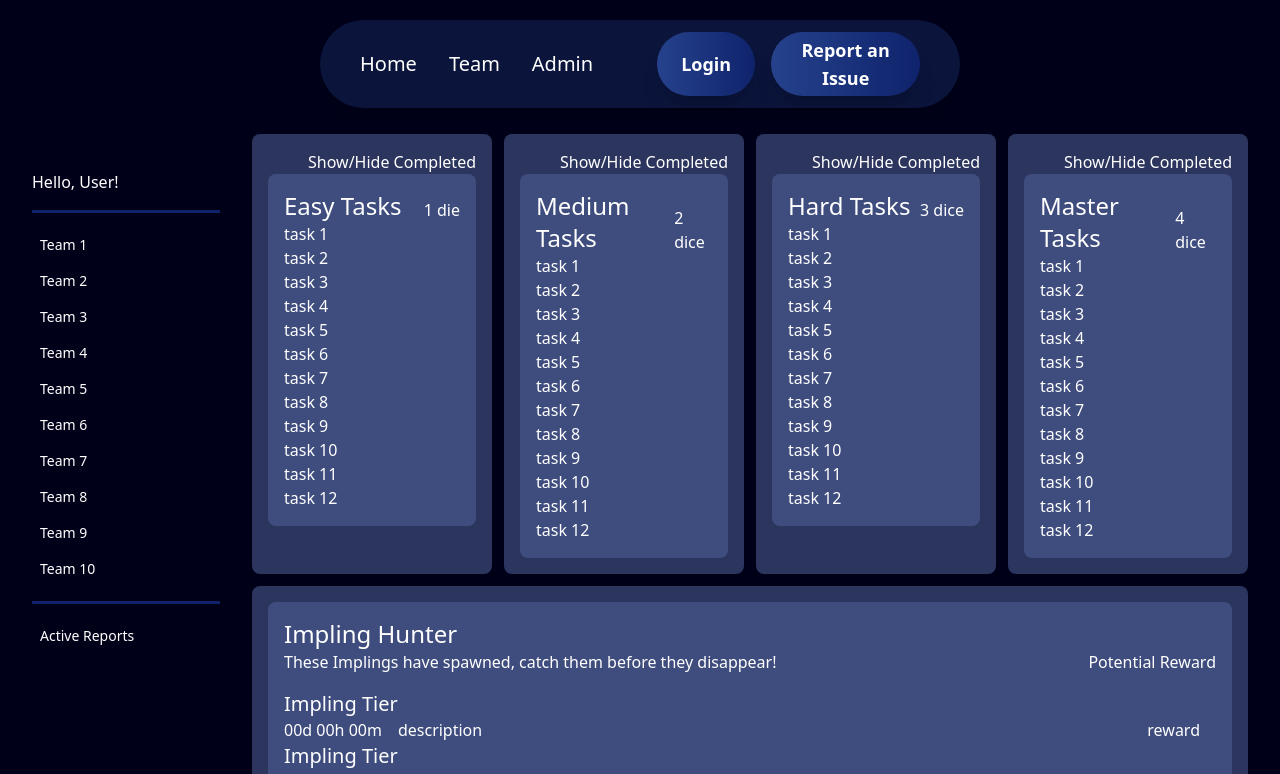
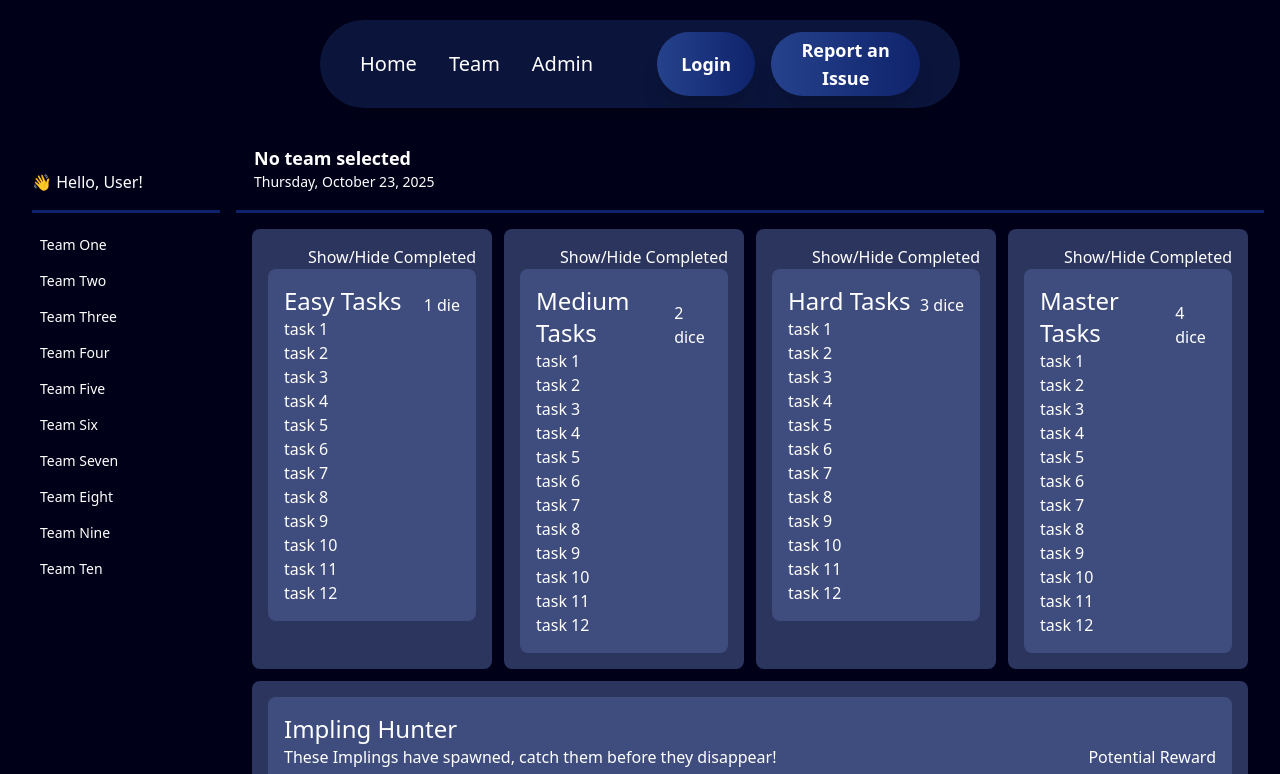
Before and after one commit to birbothedev/rings_and_ladders_event, a React app in the folder frontend/: page /adminpage in a window 1280 px wide. Shown: the top 774 px of the page. Built offline with nearby package versions, Linux system fonts and the light colour scheme; the HTML template or start-up script is replaced by a standard one.

Commit message:
team context, selected team route working

```diff
--- /dev/null
+++ b/frontend/public/jsons/teams.json
@@ -0,0 +1,104 @@
+{
+    "teams": [
+        {
+            "teamId": "team1",
+            "teamName": "Team One",
+            "teamData": {
+                "teamTasks": "",
+                "teamMissions": "",
+                "teamInventory": "",
+                "teamEffects": ""
+            }
+        },
+        {
+            "teamId": "team2",
+            "teamName": "Team Two",
+            "teamData": {
+                "teamTasks": "",
+                "teamMissions": "",
+                "teamInventory": "",
+                "teamEffects": ""
+            }
+        },
+        {
+            "teamId": "team3",
+            "teamName": "Team Three",
+            "teamData": {
+                "teamTasks": "",
+                "teamMissions": "",
+                "teamInventory": "",
+                "teamEffects": ""
+            }
+        },
+        {
+            "teamId": "team4",
+            "teamName": "Team Four",
+            "teamData": {
+                "teamTasks": "",
+                "teamMissions": "",
+                "teamInventory": "",
+                "teamEffects": ""
+            }
+        },
+        {
+            "teamId": "team5",
+            "teamName": "Team Five",
+            "teamData": {
+                "teamTasks": "",
+                "teamMissions": "",
+                "teamInventory": "",
+                "teamEffects": ""
+            }
+        },
+        {
+            "teamId": "team6",
+            "teamName": "Team Six",
+            "teamData": {
+                "teamTasks": "",
+                "teamMissions": "",
+                "teamInventory": "",
+                "teamEffects": ""
+            }
+        },
+        {
+            "teamId": "team7",
+            "teamName": "Team Seven",
+            "teamData": {
+                "teamTasks": "",
+                "teamMissions": "",
+                "teamInventory": "",
+                "teamEffects": ""
+            }
+        },
+        {
+            "teamId": "team8",
+            "teamName": "Team Eight",
+            "teamData": {
+                "teamTasks": "",
+                "teamMissions": "",
+                "teamInventory": "",
+                "teamEffects": ""
+            }
+        },
+        {
+            "teamId": "team9",
+            "teamName": "Team Nine",
+            "teamData": {
+                "teamTasks": "",
+                "teamMissions": "",
+                "teamInventory": "",
+                "teamEffects": ""
+            }
+        },
+        {
+            "teamId": "team10",
+            "teamName": "Team Ten",
+            "teamData": {
+                "teamTasks": "",
+                "teamMissions": "",
+                "teamInventory": "",
+                "teamEffects": ""
+            }
+        }
+    ]
+}
--- a/frontend/src/App.jsx
+++ b/frontend/src/App.jsx
@@ -3,6 +3,7 @@ import { Routes, Route, BrowserRouter } from "react-router-dom"
 import { HomePage } from './pages/HomePage'
 import { TeamPage } from './pages/TeamPage'
 import { AdminPage } from './pages/AdminPage'
+import { TeamFetch } from './components/Contexts/TeamContext'
 
 function App() {
   return (
@@ -10,9 +11,19 @@ function App() {
   <BrowserRouter>
     <NavBar />
     <Routes>
+
       <Route path="/" element={<HomePage />} />
+
       <Route path="/teampage" element={<TeamPage />} />
-      <Route path="/adminpage" element={<AdminPage />} />
+
+      <Route path="/adminpage"
+        element={
+          <TeamFetch>
+            <AdminPage />
+          </TeamFetch>
+        }
+      />
+
     </Routes>
   </BrowserRouter>
   </>
--- /dev/null
+++ b/frontend/src/components/Contexts/TeamContext.jsx
@@ -0,0 +1,39 @@
+import { createContext, useState, useEffect, useContext } from "react"
+
+const TeamContext = createContext()
+
+export function TeamFetch({children}){
+    const [teamData, setTeamData] = useState([])
+    const [loading, setLoading] = useState(true)
+    const [error, setError] = useState(null)
+    const [selectedTeam, setSelectedTeam] = useState("")
+
+    useEffect(() => {
+        async function getTeams() {
+            try {
+                const response = await fetch("/jsons/teams.json", {
+                    method: "GET",
+                    credentials: "include"
+                })
+                const teamsJson = await response.json()
+                setTeamData(teamsJson.teams)
+            } catch (err) {
+                setError(err.message)
+            } finally {
+                setLoading(false)
+            }
+        }
+        getTeams()
+    }, [])
+
+
+    return (
+        <TeamContext.Provider value={{teamData, loading, error, selectedTeam, setSelectedTeam}}>
+            {children}
+        </TeamContext.Provider>
+    )
+}
+
+export function fetchTeamData(){
+    return useContext(TeamContext)
+}
--- a/frontend/src/components/Dashboard.jsx
+++ b/frontend/src/components/Dashboard.jsx
@@ -1,28 +1,16 @@
-import Grid from "./DashboardComps/Grid";
-import { TopBar } from "./DashboardComps/TopBar";
+import { fetchTeamData } from "./Contexts/TeamContext"
+import Grid from "./DashboardComps/Grid"
+import { TopBar } from "./DashboardComps/TopBar"
 
 export function Dashboard({page}){
+    const { selectedTeam } = fetchTeamData()
+
     return (
         <>
-            {
-                page ==="team" &&
-                <>
-                    <div className="bg-bordermuted/60 rounded-lg pb-4 shadow h-fit">
-                            <TopBar />
-                            <Grid page={page}/>
-                    </div>
-                </>
-            }
-            {
-                page ==="admin" &&
-                <>
-                    <div className="rounded-lg pb-4 shadow h-fit">
-                        <div className="pt-4">
-                            <Grid page={page}/>
-                        </div>
-                    </div>
-                </>
-            }
+            <div className="rounded-lg pb-4 shadow h-fit">
+                <TopBar page={page} team={selectedTeam}/>
+                <Grid page={page} team={selectedTeam}/>
+            </div>
         </>
     )
 }
--- a/frontend/src/components/DashboardComps/BonusMissions.jsx
+++ b/frontend/src/components/DashboardComps/BonusMissions.jsx
@@ -1,4 +1,3 @@
-import React from 'react'
 
 const BonusMissions = () => {
     const missionCount = 30
--- a/frontend/src/components/DashboardComps/Grid.jsx
+++ b/frontend/src/components/DashboardComps/Grid.jsx
@@ -5,7 +5,7 @@ import { Inventory } from './Inventory'
 import { StatusEffects } from './StatusEffects'
 import Tasks from './Tasks'
 
-const Grid = ({page}) => {
+const Grid = ({page, team}) => {
     return (
         <div className="px-4 grid gap-3 grid-cols-12">
             {
@@ -16,10 +16,10 @@ const Grid = ({page}) => {
                 </>
             }
 
-            <Tasks />
-            <BonusMissions />
-            <Inventory />
-            <StatusEffects />
+            <Tasks team={team?.teamData?.teamTasks || "No team selected"}/>
+            <BonusMissions team={team?.teamData?.teamMissions || "No team selected"}/>
+            <Inventory team={team?.teamData?.teamInventory || "No team selected"}/>
+            <StatusEffects team={team?.teamData?.teamEffects || "No team selected"}/>
         </div>
     )
 }
--- a/frontend/src/components/DashboardComps/TopBar.jsx
+++ b/frontend/src/components/DashboardComps/TopBar.jsx
@@ -1,12 +1,31 @@
-export function TopBar(){
+export function TopBar({page, team}){
+
+    const today = new Date()
+
+    const formattedDate = today.toLocaleDateString("en-US", {
+        weekday: "long",
+        year: "numeric",
+        month: "long",
+        day: "numeric"
+    })
+
     return (
         <div className="border-b-3 px-4 mb-4 mt-2 pb-4 border-bordermuted p-4">
             <div className="flex items-center justify-between p-0.5">
                 <div>
-                    <span className="text-lg font-bold block">👋 Hello, Team Name!</span>
-                    <span className="text-sm block">Tuesday, October 27th 2025</span>
+                    {page === "team" &&
+                        <>
+                            <span className="text-lg font-bold block">👋 Hello, {team?.teamName || "No team selected"}!</span>
+                            <span className="text-sm block">{formattedDate}</span>
+                        </>
+                    }
+                    {page === "admin" &&
+                        <>
+                            <span className="text-lg font-bold block">{team?.teamName || "No team selected"}</span>
+                            <span className="text-sm block">{formattedDate}</span>
+                        </>
+                    }
                 </div>
-
             </div>
         </div>
     )
--- a/frontend/src/components/Sidebar.jsx
+++ b/frontend/src/components/Sidebar.jsx
@@ -3,6 +3,7 @@ import RouteSelect from "./SidebarComps/RouteSelect"
 
 
 const Sidebar = () => {
+
     return (
         <div className="px-4 pt-9">
             <div className="sticky top-8 scrollbar-custom">
--- a/frontend/src/components/SidebarComps/Accountbar.jsx
+++ b/frontend/src/components/SidebarComps/Accountbar.jsx
@@ -2,8 +2,8 @@
 
 const AccountBar = () => {
     return (
-        <div className="border-b border-bordermuted border-b-3 pt-4 pb-4">
-            Hello, User!
+        <div className="border-b-3 border-bordermuted pt-4 pb-4">
+            👋 Hello, User!
         </div>
     )
 }
--- a/frontend/src/components/SidebarComps/RouteSelect.jsx
+++ b/frontend/src/components/SidebarComps/RouteSelect.jsx
@@ -1,37 +1,47 @@
-import { useState } from "react"
-
+import { fetchTeamData } from "../Contexts/TeamContext"
 
 const RouteSelect = () => {
-    const [isSelected, setIsSelected] = useState(null)
+    const { selectedTeam, setSelectedTeam, teamData, loading, error } = fetchTeamData()
 
-    const teams = []
-    let teamCount = 10
-    for(let i=0; i < teamCount; i++){
-        teams.push(`Team ${i+1}`)
-    }
+    if (loading) return <div>Loading...</div>
+    if (error) return <div>{error}</div>
+    if (!teamData) return <div>no team data</div>
+
     return (
         <>
             <div className="space-y-1 pt-4 pb-4 pr-2 h-fit">
-                {teams.map((team) => (
-                    <Route icon={""} route={team} isSelected={false} />
+                {teamData.map((team) => (
+                    <Route
+                        key={team.teamId}
+                        icon={""}
+                        route={team.teamName}
+                        isSelected={selectedTeam?.teamId === team.teamId}
+                        onSelect={setSelectedTeam}
+                        team={team}
+                    />
                 ))}
             </div>
-            <div className="border-t-3 border-bordermuted pt-4 pb-4">
-                <Route icon={""} route={"Active Reports"} isSelected={false} />
-            </div>
+            {/* <div className="border-t-3 border-bordermuted pt-4 pb-4">
+                <Route
+                    icon={""}
+                    route={"Active Reports"}
+                    isSelected={selectedRoute === "Active Reports"}
+                    onSelect={setSelectedRoute}
+                />
+            </div> */}
         </>
-
     )
 }
 
-const Route = ({icon, route, isSelected}) => {
+const Route = ({ icon, route, isSelected, onSelect, team }) => {
     return (
         <button
-            className={`flex items-center justify-start gap-s w-full rounded px-2 py-1.5 text-sm transition-[box-shadow,color] ${
+            className={`flex items-center justify-start gap-s w-full rounded px-2 py-1.5 text-sm cursor-pointer ${
                 isSelected
                     ? "bg-primary/80 text-black shadow font-bold"
                     : "hover:bg-primary/40 bg-transparent text-text shadow-none"
                 }`}
+            onClick={() => onSelect(team)}
         >
             {icon}
             {route}
--- a/frontend/src/pages/AdminPage.jsx
+++ b/frontend/src/pages/AdminPage.jsx
@@ -1,12 +1,22 @@
+
+import { useState} from "react"
 import { Dashboard } from "../components/Dashboard"
 import Sidebar from "../components/Sidebar"
+import { fetchTeamData } from "../components/Contexts/TeamContext"
 
 
 export function AdminPage(){
+    const [selectedRoute, setSelectedRoute] = useState("")
+    const { teamData, loading, error } = fetchTeamData()
+
+    if (loading) return <div>Loading...</div>
+    if (error) return <div>{error}</div>
+    if (!teamData) return <div>no team data</div>
+
     return (
         <div className="p-4 grid grid-gap-4 grid-cols-[220px_1fr]">
-            <Sidebar />
-                <Dashboard page={"admin"}/>
+            <Sidebar selectedRoute={selectedRoute} setSelectedRoute={setSelectedRoute} teamData={teamData}/>
+            <Dashboard page={"admin"} selectedRoute={selectedRoute} teamData={teamData}/>
         </div>
     )
 }
```
